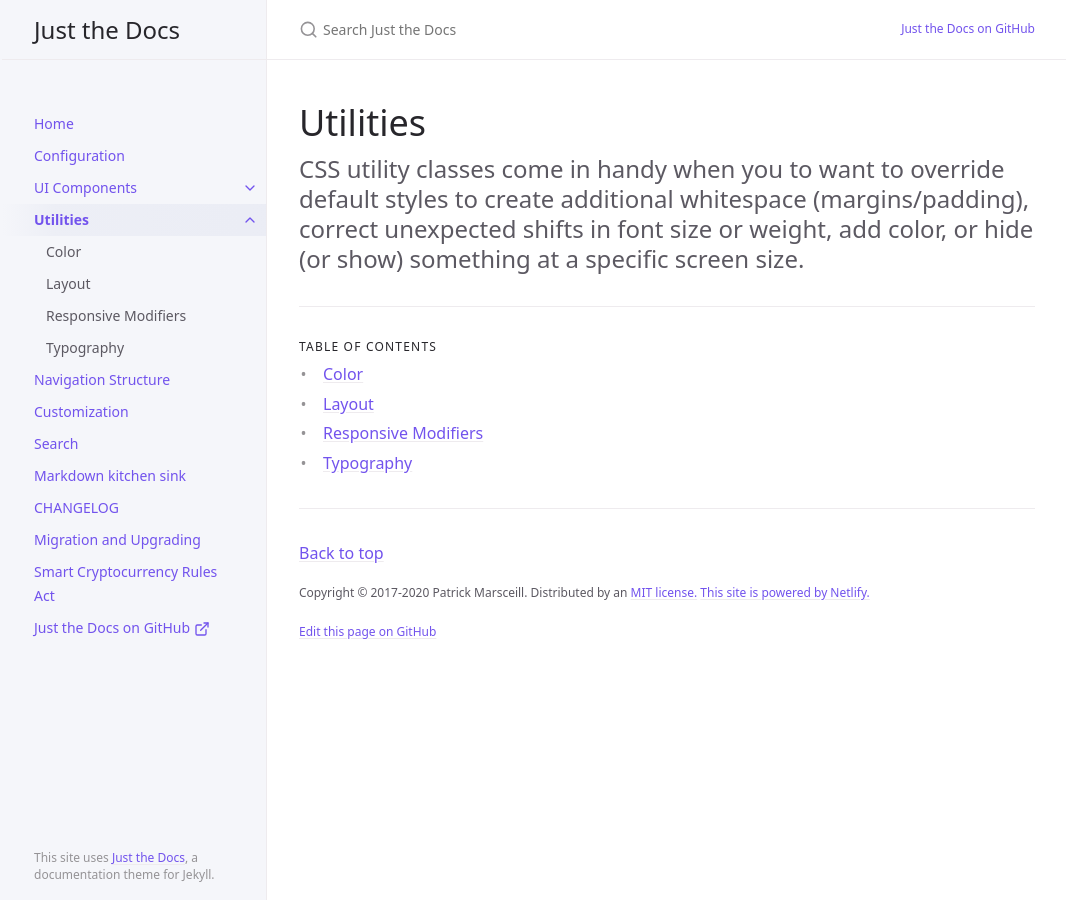
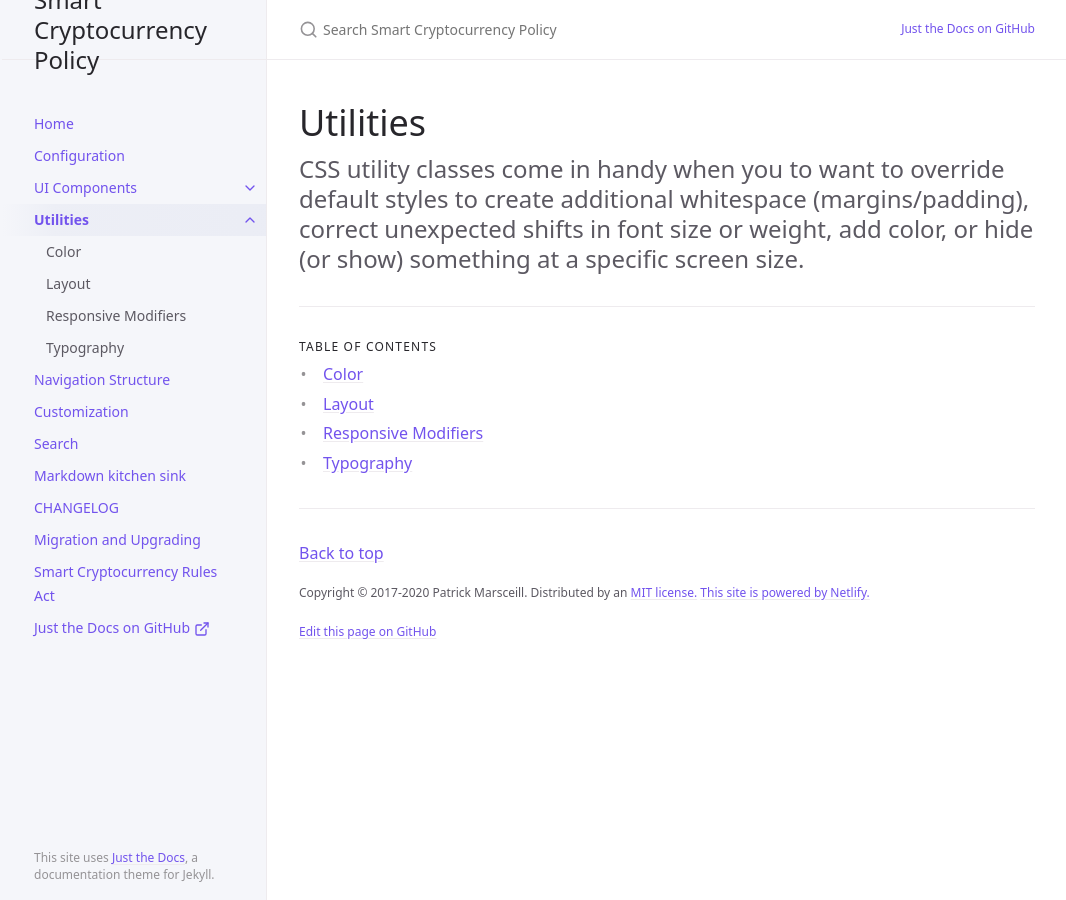
Before and after one commit to yaeloss/Smart-Cryptocurrency-Rules-Act, a Jekyll site: the page built from docs/utilities/utilities.md, in a window 1280 px wide. Shown: the whole page, without its empty margins (105-1171 px from the left). Built offline with Jekyll 4.4.1, drawn with Linux system fonts in a browser that asks for light colours.

Commit message:
Update _config.yml

```diff
--- a/_config.yml
+++ b/_config.yml
@@ -13,7 +13,7 @@
 # you will see them accessed via {{ site.title }}, {{ site.github_repo }}, and so on.
 # You can create any custom variable you would like, and they will be accessible
 # in the templates via {{ site.myvariable }}.
-title: Just the Docs
+title: Smart Cryptocurrency Policy
 description: A Jekyll theme for documentation
 baseurl: "/just-the-docs" # the subpath of your site, e.g. /blog
 url: "https://just-the-docs.github.io" # the base hostname & protocol for your site, e.g. http://example.com
```
